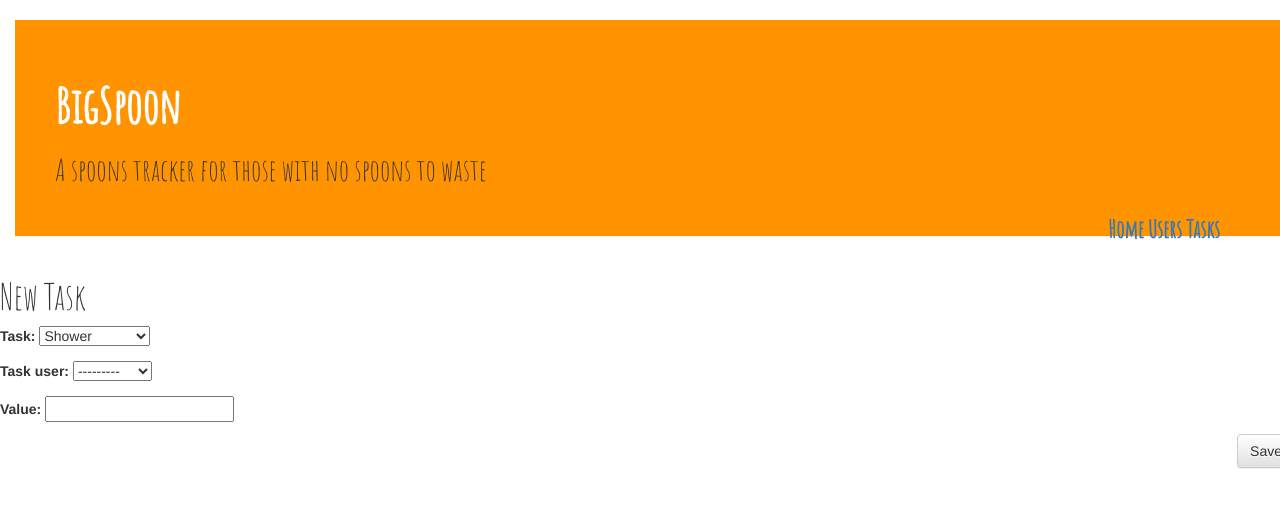
After one commit to cam-benfield/spoons, a Django app: page /task_new in a window 1280 px wide. The commit adds this page. Shown: the top 508 px of the page. Run offline with Django 3.2, Linux system fonts and the light colour scheme; data comes from the database, SQL or seed files in the repository; both versions use the stored data as it was after the commit; some libraries are stand-ins or nearby versions.

Commit message:
Added creation pages

```diff
--- /dev/null
+++ b/spoonssite/spoons/forms.py
@@ -0,0 +1,14 @@
+from django import forms
+from .models import SpoonTask, SpoonUser
+
+class TaskForm(forms.ModelForm):
+
+    class Meta:
+        model = SpoonTask
+        fields = ('task', 'task_user', 'value',)
+
+class UserForm(forms.ModelForm):
+
+    class Meta:
+        model = SpoonUser
+        fields = ('user_name', 'user_gender', 'birthdate', 'average_spoons')
--- a/spoonssite/spoons/templates/spoons/base.html
+++ b/spoonssite/spoons/templates/spoons/base.html
@@ -20,6 +20,10 @@
           <a href='/index.html'>Home</a>
           <a href='/user_list.html'>Users</a>
           <a href='/task_list.html'>Tasks</a>
+          {% if user.is_authenticated %}
+            <a href="{% url 'task_new' %}">New Task</a>
+            <a href="{% url 'user_new' %}">New User</a>
+          {% endif %}
         </strong></h3>
       </div>
     </div>
--- a/spoonssite/spoons/templates/spoons/task_list.html
+++ b/spoonssite/spoons/templates/spoons/task_list.html
@@ -1,6 +1,7 @@
 {% extends 'spoons/base.html' %}
 
 {% block content %}
+  <a href="{% url 'task_new' %}" class ""
     <div>
       <h3>Here's a list of our Tasks:</h3>
       {% for task in tasks %}
--- /dev/null
+++ b/spoonssite/spoons/templates/spoons/task_new.html
@@ -0,0 +1,10 @@
+{% extends 'spoons/base.html' %}
+
+{% block content %}
+  <h1>New Task</h1>
+  <form method="SpoonsTask" class="task-form">{% csrf_token %}
+    {{form.as_p}}
+    <button type="submit" class="save btn btn-default">Save</button>
+  </form>
+
+{% endblock %}
--- a/spoonssite/spoons/urls.py
+++ b/spoonssite/spoons/urls.py
@@ -8,4 +8,6 @@ urlpatterns = [
     url(r'^task/(?P<pk>\d+)/$', views.task_detail, name='task_detail'),
     url(r'^user_list', views.user_list, name='users'),
     url(r'^user/(?P<pk>\d+)/$', views.user_detail, name='user_detail'),
+    url(r'^task_new', views.task_new, name='task_new'),
+    url(r'^user_new', views.user_new, name='user_new')
 ]
--- a/spoonssite/spoons/views.py
+++ b/spoonssite/spoons/views.py
@@ -1,7 +1,8 @@
-from django.shortcuts import render, get_object_or_404
+from django.shortcuts import render, get_object_or_404, redirect
 from django.http import HttpResponse
 from django.utils import timezone
 from .models import SpoonTask, SpoonUser
+from .forms import TaskForm, UserForm
 
 def index(request):
     return render(request, 'spoons/index.html')
@@ -21,3 +22,25 @@ def user_list(request):
 def user_detail(request, pk):
     user = SpoonUser.objects.get(pk=pk)
     return render(request, 'spoons/user_detail.html', {'user': user})
+
+def task_new(request):
+    if request.method == "TASK":
+        form = TaskForm(request.TASK)
+        if form.is_valid():
+            task = form.save(commit=False)
+            task.save()
+            return redirect('task_detail', pk=task.task_key)
+    else:
+        form = TaskForm()
+    return render(request, 'spoons/task_new.html', {'form': form})
+
+def user_new(request):
+    if request.method == "USER":
+        form = UserForm(request.USER)
+        if form.is_valid():
+            user = form.save(commit=False)
+            user.save()
+            return redirect('user_detail', pk=user.user_key)
+    else:
+        form = UserForm()
+    return render(request, 'spoons/user_new.html', {'form': form})
```
Also changed, not shown: spoonssite/spoons/templates/spoons/user_new.html (added, +10 -0 lines), spoonssite/db.sqlite3, spoonssite/spoons/migrations/0006_auto_20171129_1615.py (added).
